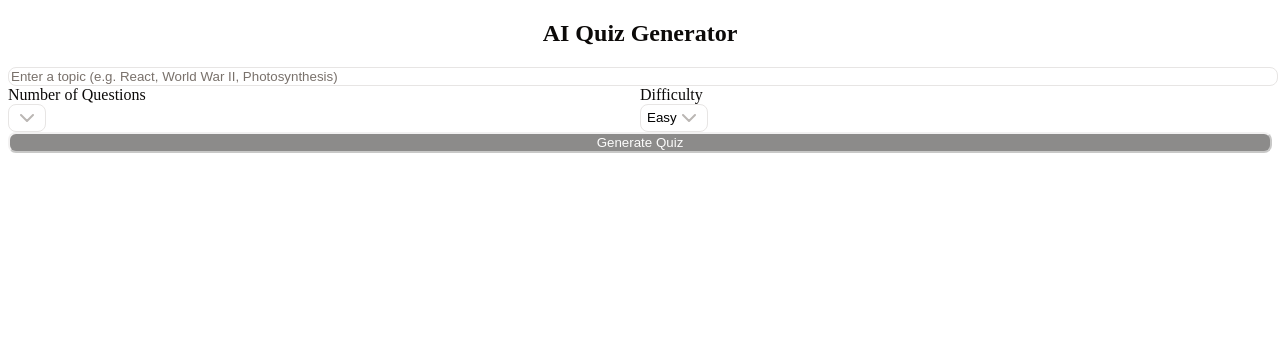
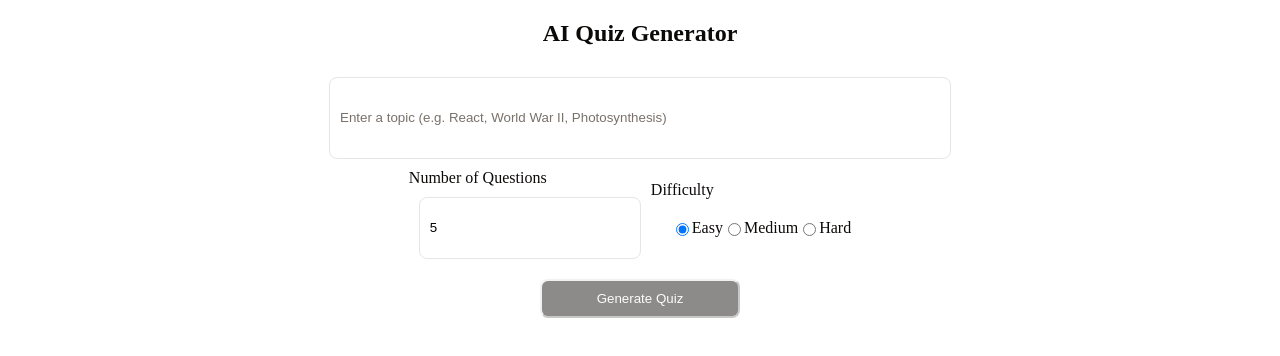
Before and after one commit to DeepthiSai2905/AI-Learning-Assistant, a Next.js app: page /quiz in a window 1280 px wide. Shown: the top 356 px of the page. Built offline with nearby package versions, Linux system fonts and the light colour scheme.

Commit message:
Added styling

```diff
--- a/package.json
+++ b/package.json
@@ -12,6 +12,8 @@
     "@google/generative-ai": "^0.24.1",
     "@radix-ui/react-dialog": "^1.1.14",
     "@radix-ui/react-dropdown-menu": "^2.1.15",
+    "@radix-ui/react-label": "^2.1.7",
+    "@radix-ui/react-radio-group": "^1.3.7",
     "@radix-ui/react-select": "^2.2.5",
     "@radix-ui/react-slot": "^1.2.3",
     "@shadcn/ui": "^0.0.4",
--- a/src/app/quiz/page.js
+++ b/src/app/quiz/page.js
@@ -2,13 +2,6 @@
 import { useState } from 'react';
 import { Button } from "@/components/ui/button";
 import { Input } from "@/components/ui/input";
-import {
-  Select,
-  SelectContent,
-  SelectItem,
-  SelectTrigger,
-  SelectValue,
-} from "@/components/ui/select";
 
 export default function QuizPage() {
   const [topic, setTopic] = useState('');
@@ -40,48 +33,59 @@ export default function QuizPage() {
   };
 
   return (
-    <div className="mx-auto py-16 px-4">
+    <div className="my-20 py-16 px-4">
       <h2 className="font-heading text-3xl font-bold mb-6 text-blue-700 text-center">AI Quiz Generator</h2>
-      <form onSubmit={handleGenerateQuiz} className="flex flex-col gap-4 mb-8">
+      <form onSubmit={handleGenerateQuiz} className="flex flex-col gap-4 mb-8 items-center">
         <Input
           type="text"
           placeholder="Enter a topic (e.g. React, World War II, Photosynthesis)"
           value={topic}
           onChange={e => setTopic(e.target.value)}
           required
+          className="w-[600px] h-[60px] p-[10px] m-[10px]"
         />
-        <div className="flex gap-4">
-          <div className="flex-1">
+        <div className="flex gap-4 items-center">
+          <div>
             <label className="block text-sm font-medium text-slate-700 mb-1">Number of Questions</label>
-            <Select value={numQues} onValueChange={setNumQues}>
-              <SelectTrigger>
-                <SelectValue placeholder="Select questions" />
-              </SelectTrigger>
-              <SelectContent>
-                {[5, 10, 15, 20, 30].map(n => (
-                  <SelectItem key={n} value={n.toString()}>{n}</SelectItem>
-                ))}
-              </SelectContent>
-            </Select>
+            <Input
+              type="number"
+              min="1"
+              max="30"
+              value={numQues}
+              onChange={e => setNumQues(parseInt(e.target.value) || 5)}
+              className="w-[200px] h-[40px] p-[10px] m-[10px]"
+            />
           </div>
-          <div className="flex-1">
+          <div>
             <label className="block text-sm font-medium text-slate-700 mb-1">Difficulty</label>
-            <Select value={difficulty} onValueChange={setDifficulty} className="Select difficulty">
-              <SelectTrigger>
-                <SelectValue placeholder="Select difficulty" />
-              </SelectTrigger>
-              <SelectContent>
-                <SelectItem value="easy">Easy</SelectItem>
-                <SelectItem value="medium">Medium</SelectItem>
-                <SelectItem value="hard">Hard</SelectItem>
-              </SelectContent>
-            </Select>
-
+            <div className="flex gap-4 p-[10px] m-[10px]">
+              {[
+                { value: 'easy', label: 'Easy' },
+                { value: 'medium', label: 'Medium' },
+                { value: 'hard', label: 'Hard' }
+              ].map((option) => (
+                <div key={option.value} className="flex items-center space-x-2">
+                  <input
+                    type="radio"
+                    id={option.value}
+                    name="difficulty"
+                    value={option.value}
+                    checked={difficulty === option.value}
+                    onChange={(e) => setDifficulty(e.target.value)}
+                    className="w-4 h-4 text-blue-600 border-gray-300 focus:ring-blue-500"
+                  />
+                  <label htmlFor={option.value} className="text-sm font-medium text-gray-700">
+                    {option.label}
+                  </label>
+                </div>
+              ))}
+            </div>
           </div>
         </div>
         <Button
           variant="default"
           disabled={loading || !topic.trim()}
+          className="w-[200px] p-[10px] m-[10px]"
         >
           {loading ? 'Generating...' : 'Generate Quiz'}
         </Button>
--- /dev/null
+++ b/src/components/ui/badge.tsx
@@ -0,0 +1,46 @@
+import * as React from "react"
+import { Slot } from "@radix-ui/react-slot"
+import { cva, type VariantProps } from "class-variance-authority"
+
+import { cn } from "@/lib/utils"
+
+const badgeVariants = cva(
+  "inline-flex items-center justify-center rounded-md border px-2 py-0.5 text-xs font-medium w-fit whitespace-nowrap shrink-0 [&>svg]:size-3 gap-1 [&>svg]:pointer-events-none focus-visible:border-ring focus-visible:ring-ring/50 focus-visible:ring-[3px] aria-invalid:ring-destructive/20 dark:aria-invalid:ring-destructive/40 aria-invalid:border-destructive transition-[color,box-shadow] overflow-hidden",
+  {
+    variants: {
+      variant: {
+        default:
+          "border-transparent bg-primary text-primary-foreground [a&]:hover:bg-primary/90",
+        secondary:
+          "border-transparent bg-secondary text-secondary-foreground [a&]:hover:bg-secondary/90",
+        destructive:
+          "border-transparent bg-destructive text-white [a&]:hover:bg-destructive/90 focus-visible:ring-destructive/20 dark:focus-visible:ring-destructive/40 dark:bg-destructive/60",
+        outline:
+          "text-foreground [a&]:hover:bg-accent [a&]:hover:text-accent-foreground",
+      },
+    },
+    defaultVariants: {
+      variant: "default",
+    },
+  }
+)
+
+function Badge({
+  className,
+  variant,
+  asChild = false,
+  ...props
+}: React.ComponentProps<"span"> &
+  VariantProps<typeof badgeVariants> & { asChild?: boolean }) {
+  const Comp = asChild ? Slot : "span"
+
+  return (
+    <Comp
+      data-slot="badge"
+      className={cn(badgeVariants({ variant }), className)}
+      {...props}
+    />
+  )
+}
+
+export { Badge, badgeVariants }
--- /dev/null
+++ b/src/components/ui/label.tsx
@@ -0,0 +1,24 @@
+"use client"
+
+import * as React from "react"
+import * as LabelPrimitive from "@radix-ui/react-label"
+
+import { cn } from "@/lib/utils"
+
+function Label({
+  className,
+  ...props
+}: React.ComponentProps<typeof LabelPrimitive.Root>) {
+  return (
+    <LabelPrimitive.Root
+      data-slot="label"
+      className={cn(
+        "flex items-center gap-2 text-sm leading-none font-medium select-none group-data-[disabled=true]:pointer-events-none group-data-[disabled=true]:opacity-50 peer-disabled:cursor-not-allowed peer-disabled:opacity-50",
+        className
+      )}
+      {...props}
+    />
+  )
+}
+
+export { Label }
--- /dev/null
+++ b/src/components/ui/radio-group.tsx
@@ -0,0 +1,45 @@
+"use client"
+
+import * as React from "react"
+import * as RadioGroupPrimitive from "@radix-ui/react-radio-group"
+import { CircleIcon } from "lucide-react"
+
+import { cn } from "@/lib/utils"
+
+function RadioGroup({
+  className,
+  ...props
+}: React.ComponentProps<typeof RadioGroupPrimitive.Root>) {
+  return (
+    <RadioGroupPrimitive.Root
+      data-slot="radio-group"
+      className={cn("grid gap-3", className)}
+      {...props}
+    />
+  )
+}
+
+function RadioGroupItem({
+  className,
+  ...props
+}: React.ComponentProps<typeof RadioGroupPrimitive.Item>) {
+  return (
+    <RadioGroupPrimitive.Item
+      data-slot="radio-group-item"
+      className={cn(
+        "border-input text-primary focus-visible:border-ring focus-visible:ring-ring/50 aria-invalid:ring-destructive/20 dark:aria-invalid:ring-destructive/40 aria-invalid:border-destructive dark:bg-input/30 aspect-square size-4 shrink-0 rounded-full border shadow-xs transition-[color,box-shadow] outline-none focus-visible:ring-[3px] disabled:cursor-not-allowed disabled:opacity-50",
+        className
+      )}
+      {...props}
+    >
+      <RadioGroupPrimitive.Indicator
+        data-slot="radio-group-indicator"
+        className="relative flex items-center justify-center"
+      >
+        <CircleIcon className="fill-primary absolute top-1/2 left-1/2 size-2 -translate-x-1/2 -translate-y-1/2" />
+      </RadioGroupPrimitive.Indicator>
+    </RadioGroupPrimitive.Item>
+  )
+}
+
+export { RadioGroup, RadioGroupItem }
```
Also changed, not shown: 1 other file (tests, documents, lock files or other folders).
